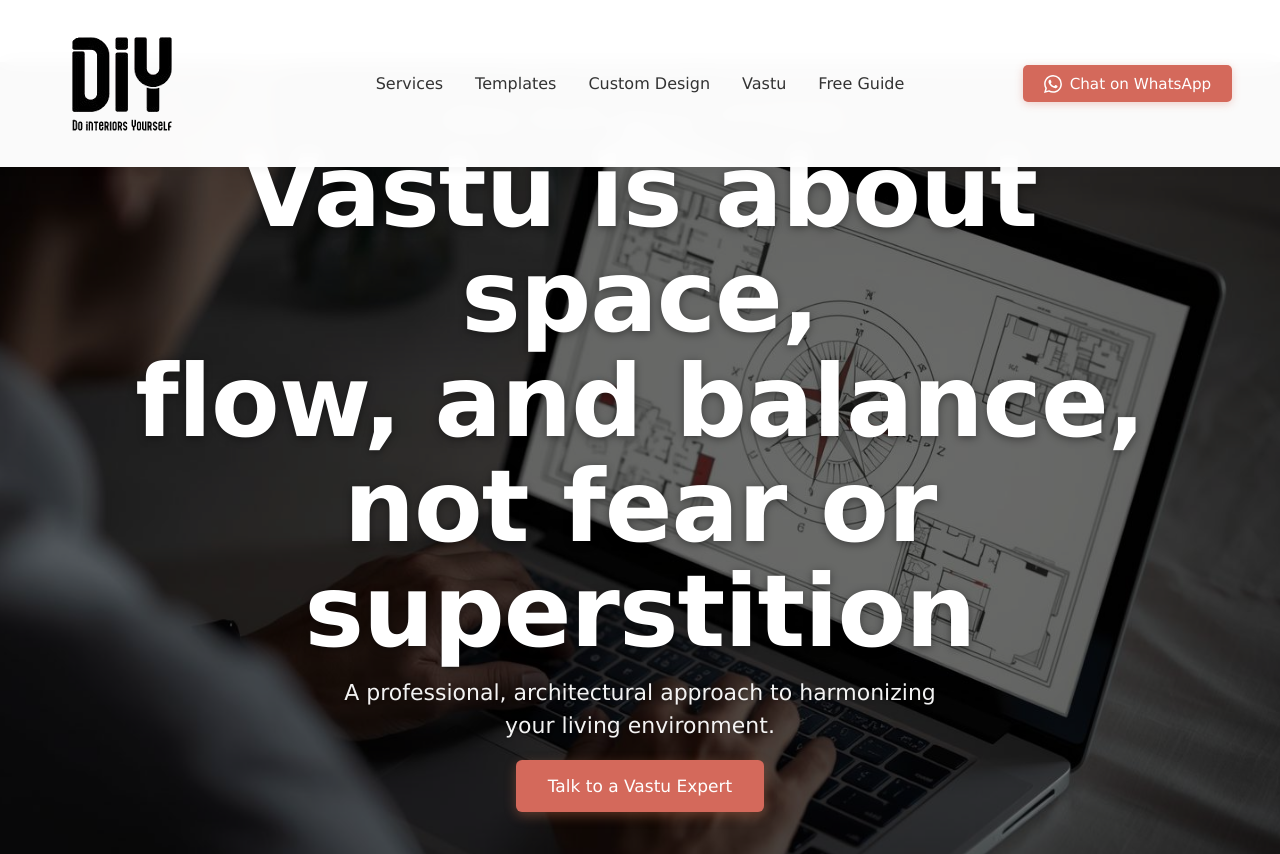
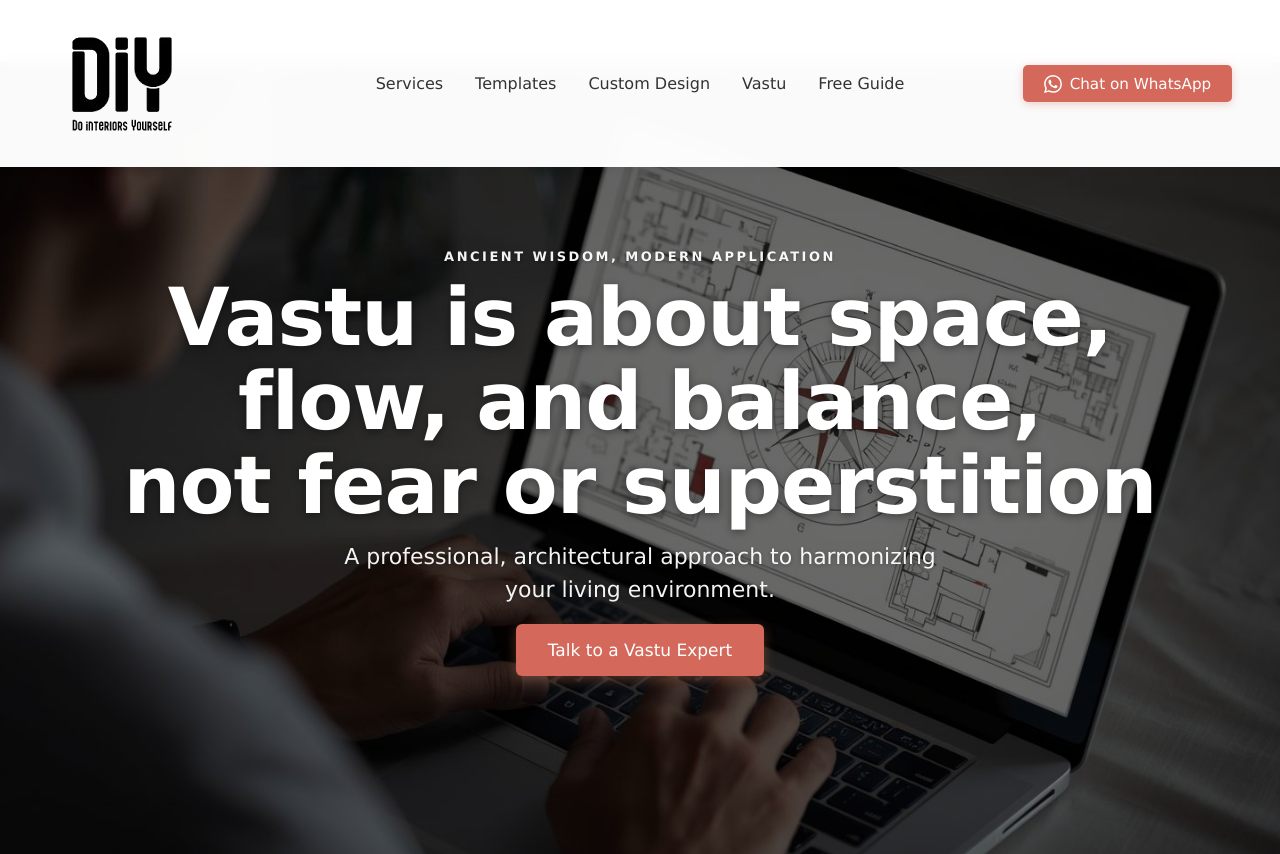
Before and after one commit to Pritismita67/Interiors_Diy, a Next.js app: page /vastu in a window 1280 px wide. Shown: the top 854 px of the page. Built offline with nearby package versions, Linux system fonts and the light colour scheme.

Commit message:
Your update message

```diff
--- a/src/app/vastu/Wisdom.css
+++ b/src/app/vastu/Wisdom.css
@@ -53,7 +53,7 @@
 
 /* Title */
 .wisdom-title {
-  font-size: 100px;
+  font-size: 80px;
   font-weight: 700;
   color: #FFFFFF;
   line-height: 1.05;
```
